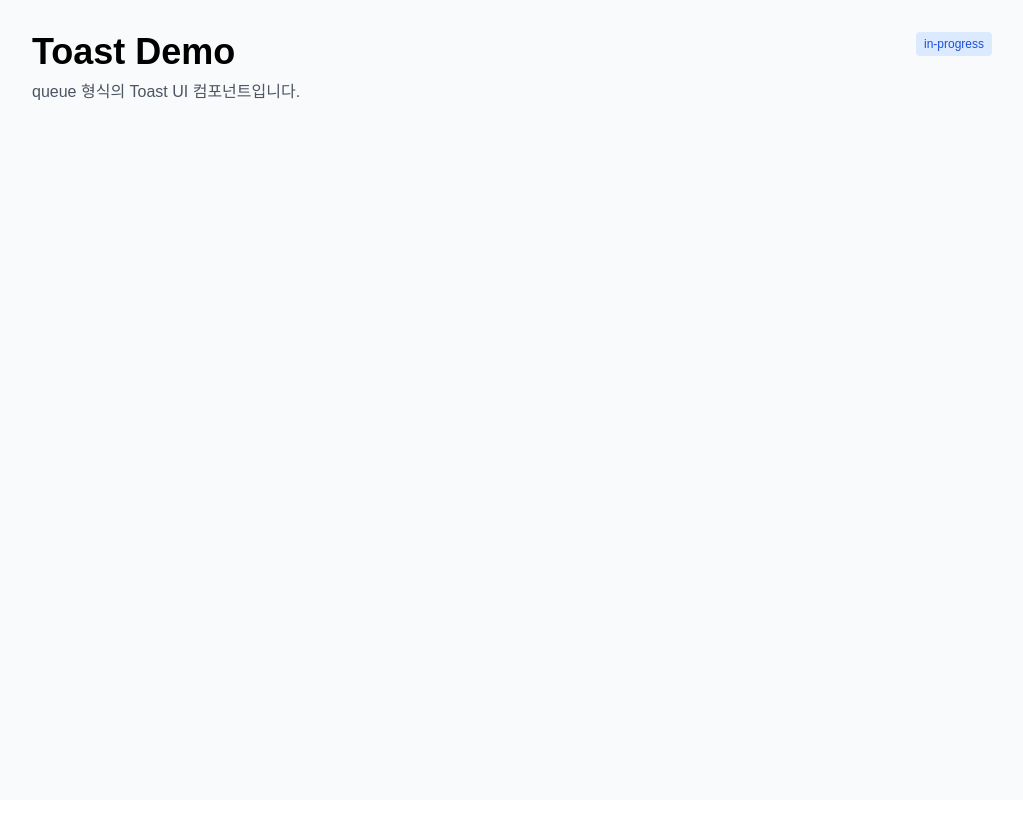
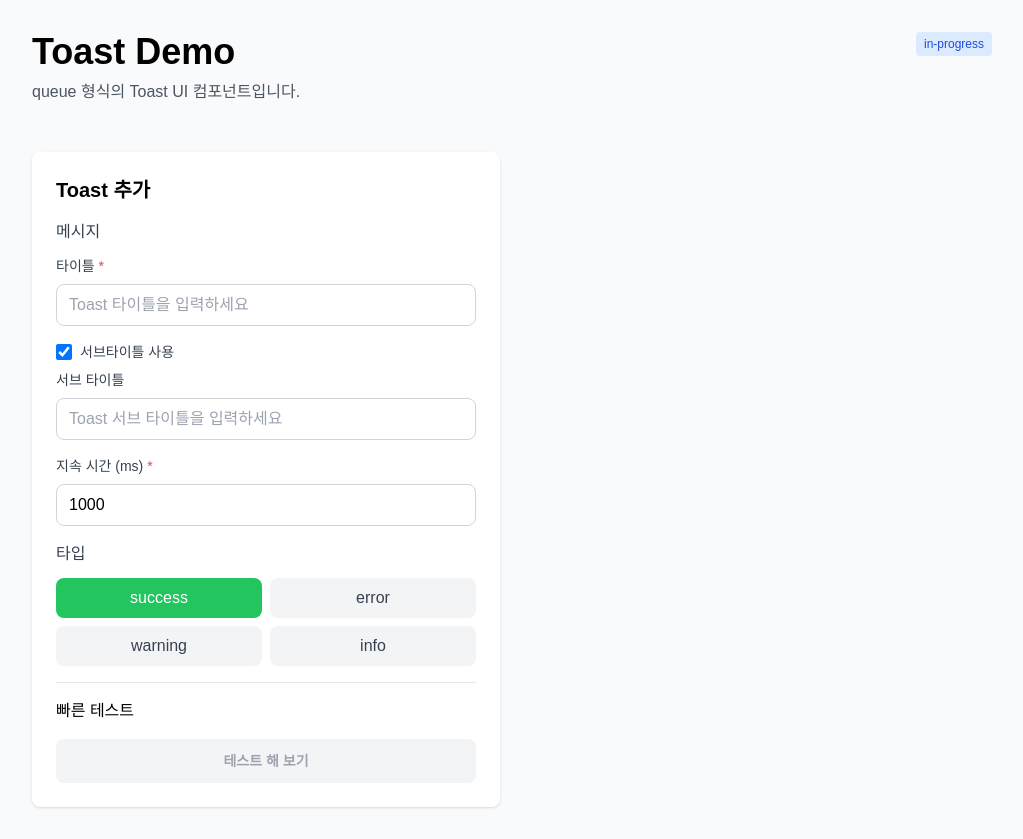
Before and after one commit to rkddbs1031/my-ui, a React (Vite) app: page /toast in a window 1280 px wide. Shown: the whole page, without its empty margins (128-1151 px from the left). Before the commit the page ends 800 px from the top, so only its background shows below. Built offline with nearby package versions, Linux system fonts and the light colour scheme; a web font is replaced by a local one.

Commit message:
feat: ToastDemo 설정 화면 완료

```diff
--- a/src/App.tsx
+++ b/src/App.tsx
@@ -1,7 +1,7 @@
 import { BrowserRouter, Route, Routes } from 'react-router-dom';
 
 import Home from './pages/Home';
-import ToastDemo from './pages/Toast';
+import Toast from './pages/Toast';
 
 interface RouteConfig {
   path: string;
@@ -10,7 +10,7 @@ interface RouteConfig {
 
 const routes: RouteConfig[] = [
   { path: '/', element: <Home /> },
-  { path: '/toast', element: <ToastDemo /> },
+  { path: '/toast', element: <Toast /> },
 ];
 
 function App() {
--- a/src/pages/Toast/index.tsx
+++ b/src/pages/Toast/index.tsx
@@ -1,7 +1,44 @@
+import { useState } from 'react';
+
+import { cn } from '@/utils';
+import type { ToastType } from '@/types/toast';
+import Layout from '@/layouts/MainLayout';
+import {
+  Checkbox,
+  FieldWrapper,
+  NumberInput,
+  TextInput,
+} from '@/components/Input';
 import Card from '@/components/Card';
-import Layout from '@/layouts/MainLayout';
 
-export default function ToastDemo() {
+const ToastTypes: ToastType[] = ['success', 'error', 'warning', 'info'];
+
+const toastTypeBgMap = {
+  success: 'bg-green-500 text-white',
+  error: 'bg-red-500 text-white',
+  warning: 'bg-yellow-500 text-white',
+  info: 'bg-blue-500 text-white',
+};
+
+export default function Toast() {
+  const [title, setTitle] = useState('');
+  const [subtitle, setSubtitle] = useState('');
+  const [hasSubtitle, setHasSubtitle] = useState(true);
+  const [duration, setDuration] = useState(1000);
+  const [type, setType] = useState<ToastType>('success');
+
+  const isValid = title && (!hasSubtitle || subtitle);
+
+  const handleTest = () => {
+    console.log({
+      title,
+      subtitle,
+      duration,
+      type,
+    });
+    // 나중에 toast.show() 호출
+  };
+
   return (
     <Layout>
       <Layout.Header
@@ -16,8 +53,97 @@ export default function ToastDemo() {
         />
       </Layout.Header>
 
-      <div className="grid grid-cols-1 lg:grid-cols-2 gap-6">
+      <div className="grid grid-cols-1 md:grid-cols-2 gap-6">
         {/* 좌측: 컨트롤 패널 */}
+        <Card>
+          <Card.Title title="Toast 추가" className="mb-4" />
+          <div className="flex flex-col gap-4">
+            <div id="input-container">
+              <p className={cn('text-base font-medium text-gray-700 mb-3')}>
+                메시지
+              </p>
+
+              <FieldWrapper id="title" label="타이틀" required className="mb-4">
+                <TextInput
+                  id="title"
+                  value={title}
+                  onChange={setTitle}
+                  placeholder="Toast 타이틀을 입력하세요"
+                />
+              </FieldWrapper>
+
+              <Checkbox
+                id="subtitle-checkbox"
+                label="서브타이틀 사용"
+                checked={hasSubtitle}
+                onChange={(checked) => {
+                  setHasSubtitle(checked);
+                  setSubtitle('');
+                }}
+                className="mt-3 mb-2"
+              />
+
+              <FieldWrapper id="title" label="서브 타이틀">
+                <TextInput
+                  id="subtitle"
+                  value={subtitle}
+                  onChange={setSubtitle}
+                  placeholder="Toast 서브 타이틀을 입력하세요"
+                  isDisabled={!hasSubtitle}
+                />
+              </FieldWrapper>
+            </div>
+
+            <FieldWrapper id="duration" label="지속 시간 (ms)" required>
+              <NumberInput
+                id="duration"
+                value={duration}
+                onChange={setDuration}
+                step={500}
+                min={500}
+                max={10000}
+              />
+            </FieldWrapper>
+
+            <div id="type-container">
+              <p className="text-base font-medium text-gray-700 mb-3">타입</p>
+              <div className="grid grid-cols-2 gap-2">
+                {ToastTypes.map((toastType) => (
+                  <button
+                    key={toastType}
+                    type="button"
+                    className={cn(
+                      'px-4 py-2 rounded-lg font-medium transition-colors',
+                      type === toastType
+                        ? toastTypeBgMap[toastType]
+                        : 'bg-gray-100 text-gray-700 hover:bg-gray-200'
+                    )}
+                    onClick={() => setType(toastType)}
+                  >
+                    {toastType}
+                  </button>
+                ))}
+              </div>
+            </div>
+
+            <div className={cn('pt-4 border-t')}>
+              <p className={cn('text-base font-[500] mb-4')}> 빠른 테스트</p>
+              <button
+                type="button"
+                onClick={handleTest}
+                disabled={!isValid}
+                className={cn(
+                  'w-full px-4 py-3 text-sm font-semibold rounded-lg transition-colors',
+                  isValid
+                    ? 'bg-blue-500 text-white hover:bg-blue-600'
+                    : 'bg-gray-100 text-gray-400 cursor-not-allowed'
+                )}
+              >
+                테스트 해 보기
+              </button>
+            </div>
+          </div>
+        </Card>
 
         {/* 우측: Toast 미리보기 영역 */}
       </div>
```
